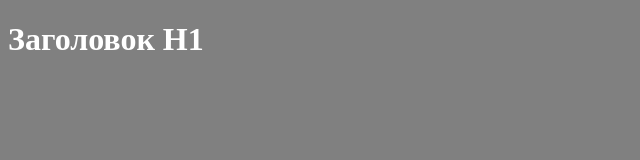
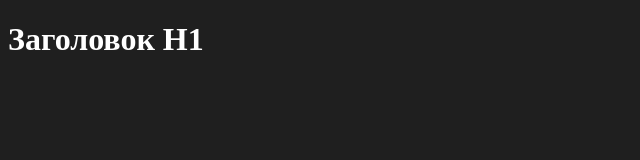
Before and after one commit to sharilax/my-web-app, a plain HTML site: page index.html in a window 1280 px wide. Shown: the whole page, without its empty margins (0-640 px from the left). Drawn offline with Linux system fonts and the light colour scheme.

Commit message:
change bg

```diff
--- a/css/index.css
+++ b/css/index.css
@@ -1,4 +1,4 @@
 body {
-    background-color: rgb(128, 128, 128);
+    background-color: #1f1f1f;
     color: white;
 }
```
